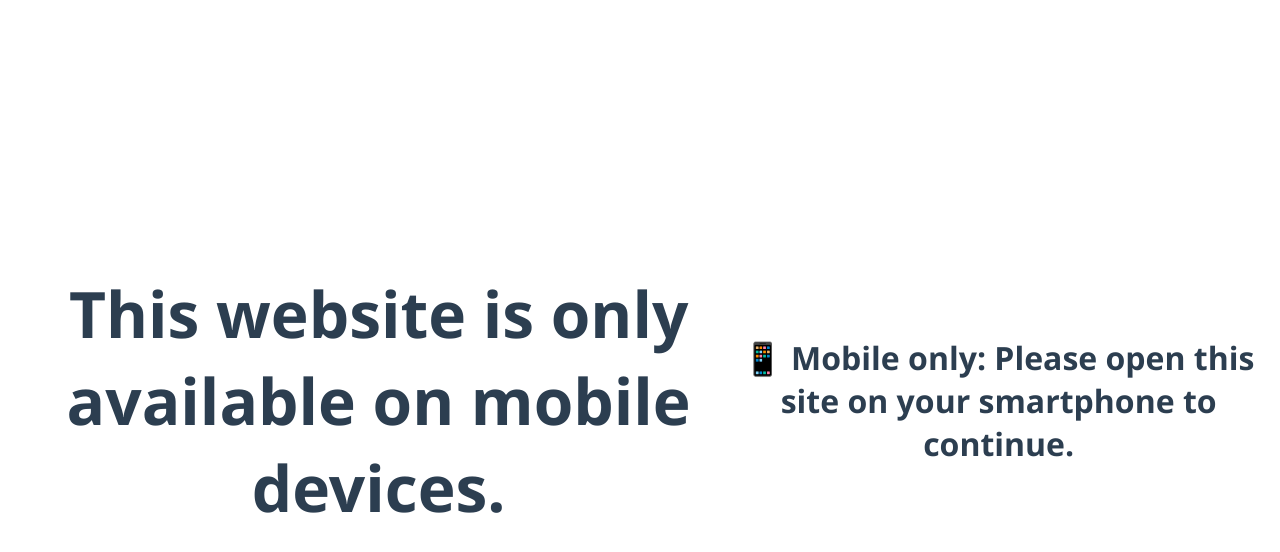
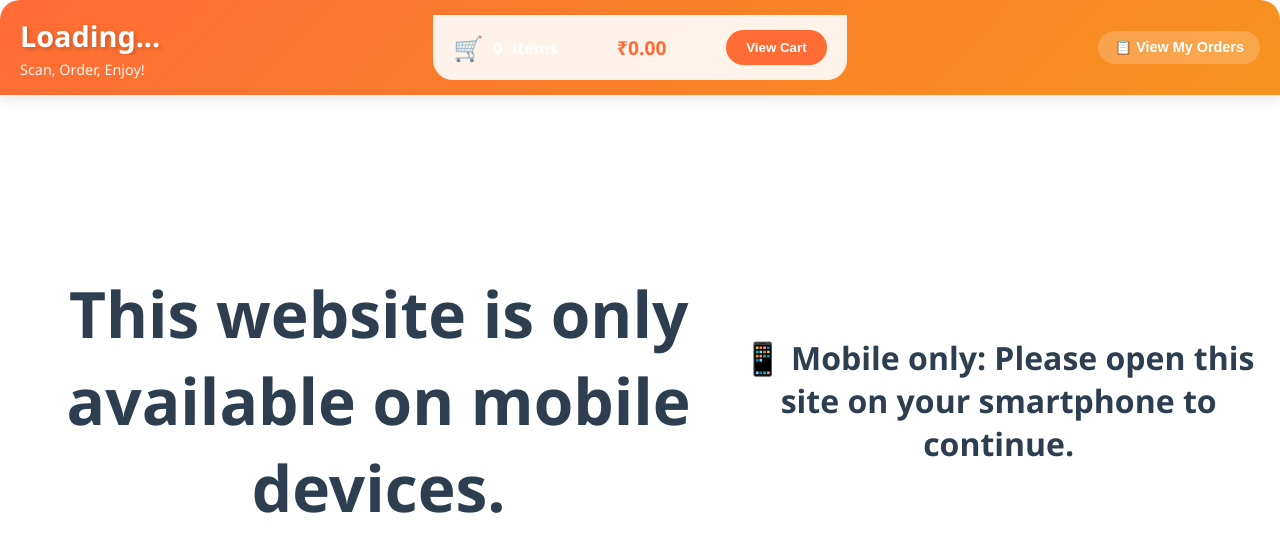
Before and after one commit to Lakhveerdhot/Menu, a plain HTML site: page index.html in a window 1280 px wide. Drawn offline with Linux system fonts and the light colour scheme.

Commit message:
Update index.html and styles.css

```diff
--- a/index.html
+++ b/index.html
@@ -11,14 +11,13 @@
         <h1>This website is only available on mobile devices.</h1>
         <p>📱 Mobile only: Please open this site on your smartphone to continue.</p>
     </div>
-    <div class="container">
-        <!-- Header -->
     <header class="header">
+        <div class="header-left">
             <h1 id="restaurantName">Loading...</h1>
             <p class="tagline" id="restaurantTagline">Scan, Order, Enjoy!</p>
-        </header>
-
-        <!-- Cart Summary (Sticky) -->
+        </div>
+        <div class="header-center">
+            <!-- Cart Summary -->
             <div class="cart-summary" id="cartSummary">
                 <div class="cart-info">
                     <span class="cart-icon">🛒</span>
@@ -27,14 +26,17 @@
                 <div class="cart-total">₹<span id="cartTotal">0.00</span></div>
                 <button class="view-cart-btn" onclick="toggleCart()">View Cart</button>
             </div>
+        </div>
+        <div class="header-right">
+            <button class="view-order-btn" onclick="showViewOrder()">📋 View My Orders</button>
+        </div>
+    </header>
+    <div class="container">
 
         <!-- Menu Section -->
         <section class="menu-section">
             <div class="menu-header">
                 <h2>Our Menu</h2>
-                <div class="header-actions">
-                    <button class="view-order-btn" onclick="showViewOrder()">📋 View My Orders</button>
-                </div>
             </div>
 
             <!-- Search Bar -->
--- a/styles.css
+++ b/styles.css
@@ -30,9 +30,9 @@ body.modal-open {
 
 .container {
     max-width: 1200px;
-    margin: 0 auto;
+    margin: 130px auto 0;
     background: white;
-    border-radius: 20px;
+    border-radius: 0 0 20px 20px;
     overflow-x: hidden;
     overflow-y: visible;
     box-shadow: var(--shadow-lg);
@@ -41,40 +41,73 @@ body.modal-open {
 
 /* Header */
 .header {
-    text-align: center;
-    padding: 30px 20px;
+    display: flex;
+    justify-content: space-between;
+    align-items: center;
+    padding: 15px 20px;
     background: linear-gradient(135deg, var(--primary-color), var(--secondary-color));
     color: white;
-    border-radius: 0 0 20px 20px;
+    border-radius: 20px 20px 0 0;
     box-shadow: 0 4px 15px rgba(0,0,0,0.1);
-    position: relative;
-}
-
-.header h1 {
-    font-size: 2.5em;
+    position: fixed;
+    top: 0;
+    left: 0;
+    right: 0;
+    width: 100%;
+    z-index: 1000;
+    min-height: 80px;
+}
+
+.header-left {
+    flex: 1;
+    min-width: 0;
+}
+
+.header-left h1 {
+    font-size: 1.8em;
     margin: 0;
     text-shadow: 2px 2px 4px rgba(0,0,0,0.2);
-}
-
-.tagline {
-    margin: 10px 0 0 0;
-    font-size: 1.1em;
+    white-space: nowrap;
+    overflow: hidden;
+    text-overflow: ellipsis;
+}
+
+.header-left .tagline {
+    margin: 5px 0 0 0;
+    font-size: 0.9em;
     opacity: 0.95;
+    white-space: nowrap;
+    overflow: hidden;
+    text-overflow: ellipsis;
+}
+
+.header-center {
+    flex: 1;
+    display: flex;
+    justify-content: center;
+    min-width: 0;
+}
+
+.header-right {
+    flex: 1;
+    display: flex;
+    justify-content: flex-end;
+    min-width: 0;
 }
 
 .view-order-btn {
-    position: absolute;
-    top: 20px;
-    right: 20px;
     background: rgba(255,255,255,0.2);
     color: white;
-    padding: 10px 20px;
+    padding: 8px 16px;
     border-radius: 25px;
     border: none;
     font-weight: 600;
+    font-size: 0.9em;
     transition: all 0.3s;
     backdrop-filter: blur(10px);
     cursor: pointer;
+    white-space: nowrap;
+    flex-shrink: 0;
 }
 
 .view-order-btn:hover {
@@ -85,27 +118,16 @@ body.modal-open {
 
 /* Cart Summary */
 .cart-summary {
-    position: -webkit-sticky;
-    position: sticky;
-    top: 0;
-    background: white;
+    position: static;
+    background: rgba(255,255,255,0.9);
     padding: 15px 20px;
     display: flex;
     justify-content: space-between;
     align-items: center;
-    border-bottom: 2px solid var(--light-color);
-    z-index: 1000;
-    box-shadow: 0 2px 8px rgba(0,0,0,0.1);
-    transition: all 0.3s ease;
+    border-radius: 0 0 20px 20px;
+    backdrop-filter: blur(10px);
     margin: 0;
     width: 100%;
-}
-
-.cart-summary.scrolled {
-    box-shadow: 0 4px 12px rgba(0,0,0,0.2);
-    padding: 12px 20px;
-    background: rgba(255, 255, 255, 0.98);
-    backdrop-filter: blur(10px);
 }
 
 .cart-info {
@@ -1481,9 +1503,31 @@ form {
         right: -100%;
     }
 
+    .header {
+        padding: 10px 15px;
+        min-height: 70px;
+    }
 
     .header h1 {
-        font-size: 2em;
+        font-size: 1.5em;
+    }
+
+    .header .tagline {
+        font-size: 0.8em;
+    }
+
+    .header-center {
+        display: none;
+    }
+
+    .header-right {
+        flex: 1;
+        justify-content: flex-end;
+    }
+
+    .view-order-btn {
+        padding: 6px 12px;
+        font-size: 0.8em;
     }
 
     .menu-grid {
```
Lines whose indentation alone changed are shown as unchanged.
